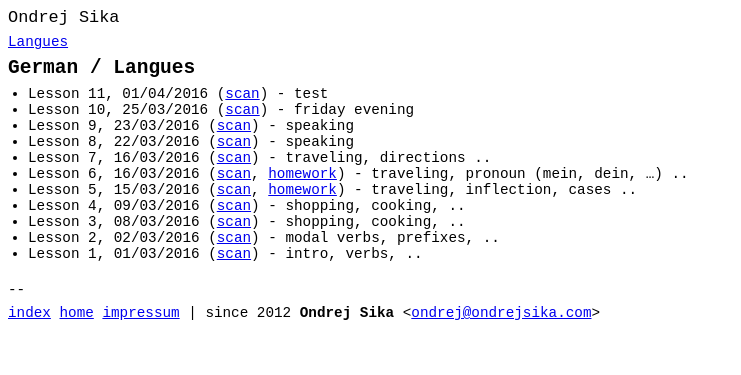
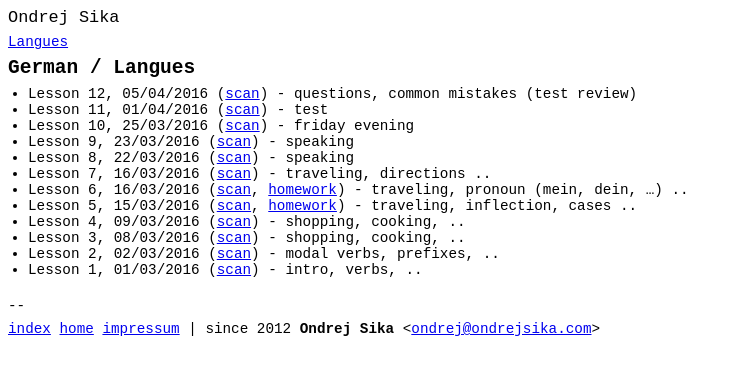
Before and after one commit to ondrejsika/ondrejsika.com, a Jekyll site: the page built from edu/languages/german/index.md, in a window 1280 px wide. Shown: the top 375 px of the page, without its empty margins (0-741 px from the left). Built offline with Jekyll 4.4.1, drawn with Linux system fonts in a browser that asks for light colours; Markdown is read by kramdown in place of the engine named in the settings; comment, search, counter and statistics services are not loaded.

Commit message:
german - add lesson 12

```diff
--- a/edu/languages/german/index.md
+++ b/edu/languages/german/index.md
@@ -7,6 +7,7 @@
 
 ## {{page.title}}
 
+* Lesson 12, 05/04/2016 ([scan](http://notes.drive.ondrejsika.com/languages/german/maria/german-lesson-12.pdf)) - questions, common mistakes (test review)
 * Lesson 11, 01/04/2016 ([scan](http://notes.drive.ondrejsika.com/languages/german/maria/german-lesson-11.pdf)) - test
 * Lesson 10, 25/03/2016 ([scan](http://notes.drive.ondrejsika.com/languages/german/maria/german-lesson-10.pdf)) - friday evening
 * Lesson 9, 23/03/2016 ([scan](http://notes.drive.ondrejsika.com/languages/german/maria/german-lesson-9.pdf)) - speaking
```
